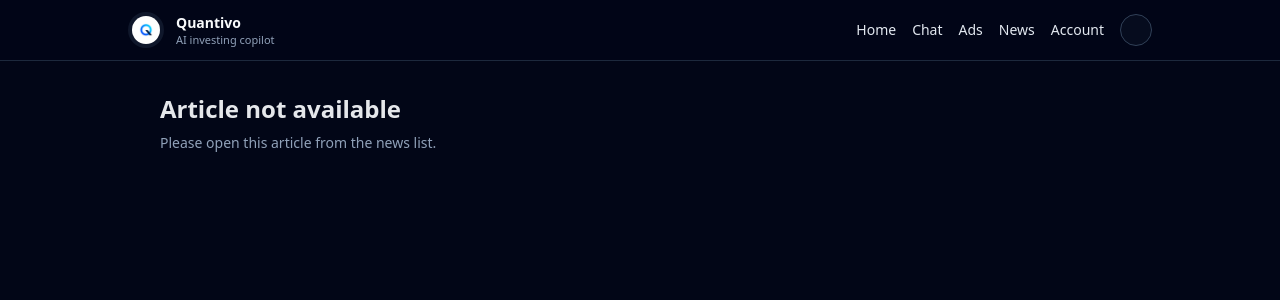
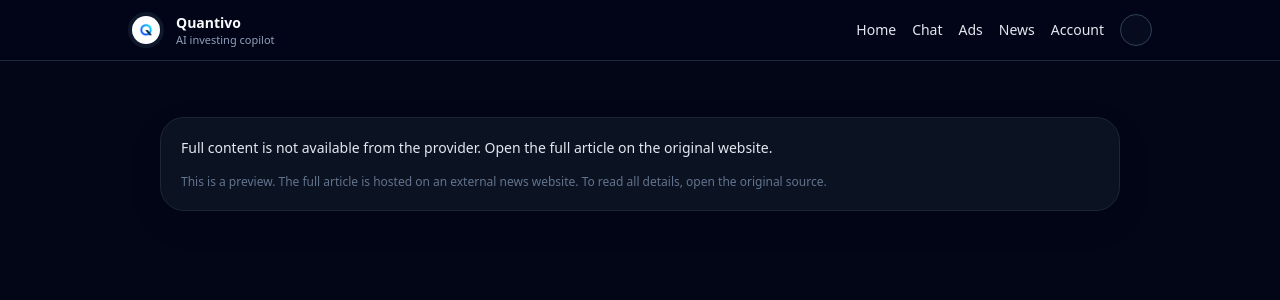
Before and after one commit to zaimautomation-arch/quantivo, a Next.js app: page /news/article in a window 1280 px wide. Shown: the top 300 px of the page. Built offline with nearby package versions, Linux system fonts and the light colour scheme; no server answers.

Commit message:
Make news article page dynamic

```diff
--- a/app/news/article/page.tsx
+++ b/app/news/article/page.tsx
@@ -27,20 +27,6 @@ export default function NewsArticlePage({ searchParams }: PageProps) {
   const url = getParam(params.url);
   const sourceName = getParam(params.sourceName);
   const content = getParam(params.content);
-
-  // se qualcuno apre /news/article senza passare niente
-  if (!title) {
-    return (
-      <div className="space-y-6 py-4">
-        <header className="space-y-2">
-          <h1 className="text-2xl font-semibold">Article not available</h1>
-          <p className="text-sm text-slate-400">
-            Please open this article from the news list.
-          </p>
-        </header>
-      </div>
-    );
-  }
 
   const mainText =
     (content && content.trim()) ||
```
